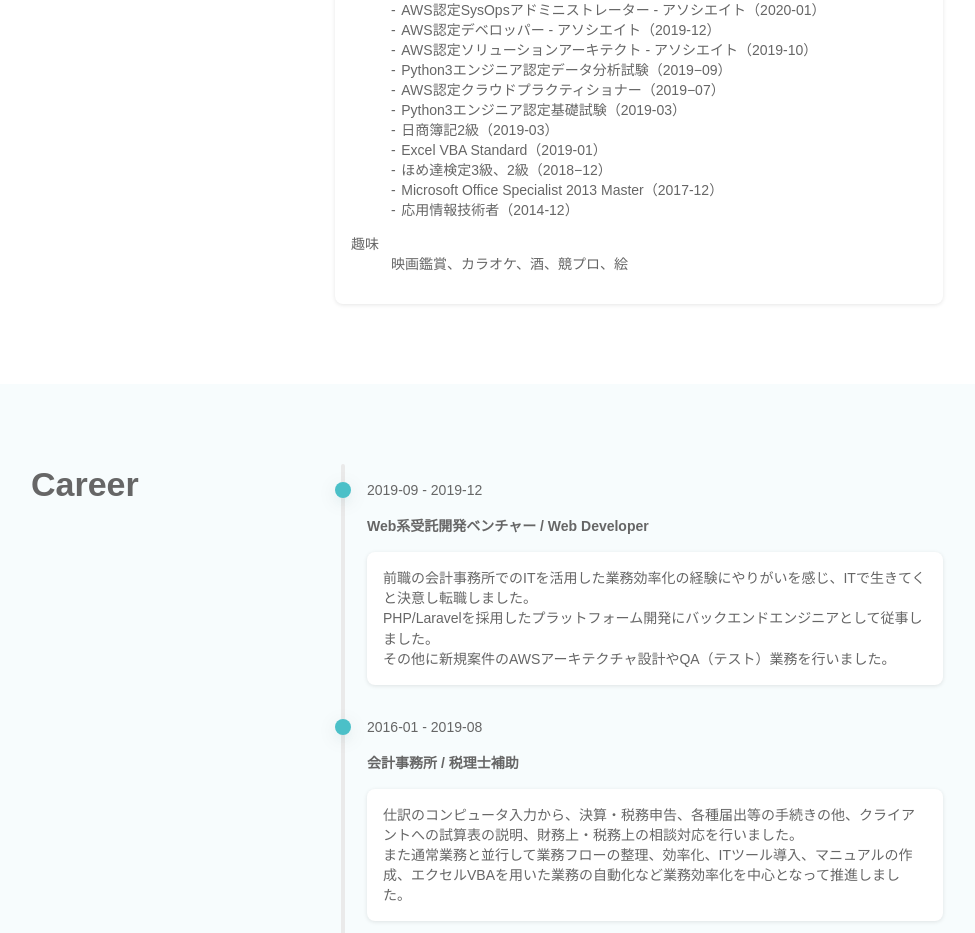
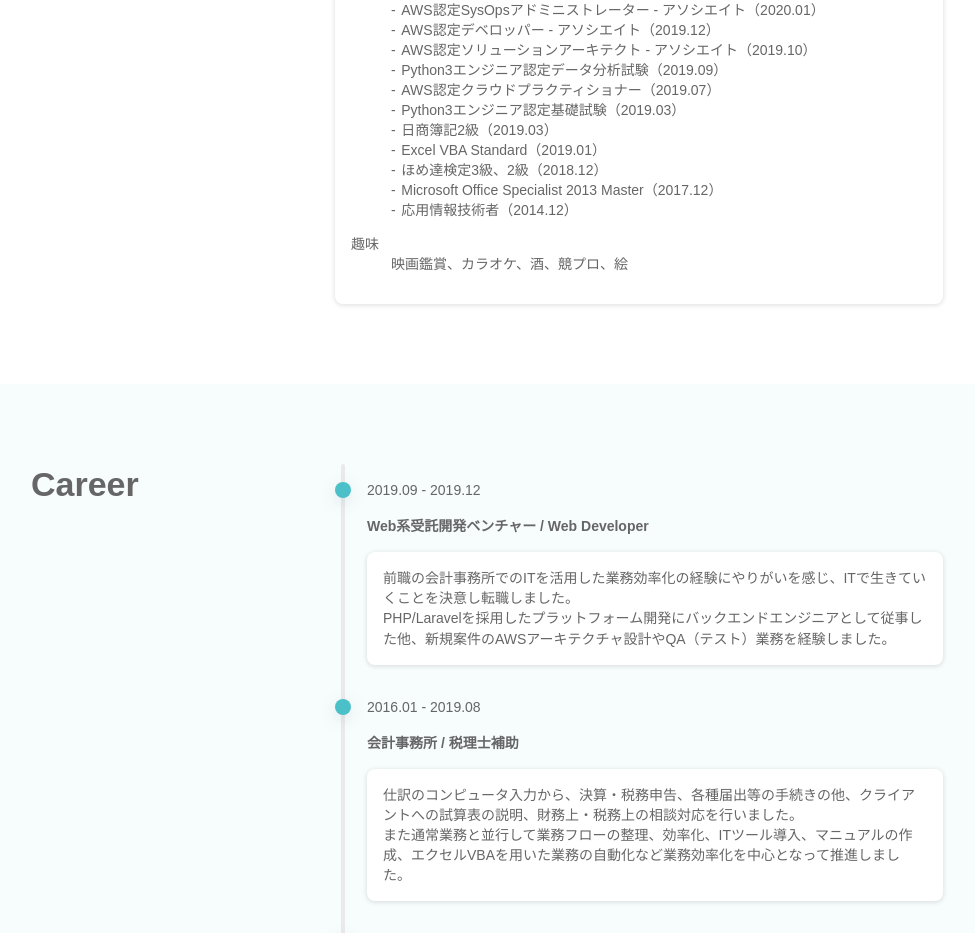
Before and after one commit to hideyuk1-jp/hideyuk1.dev, a Next.js app: page / in a window 1280 px wide. Shown: the part 1060-1993 px from the top of the page, without its empty margins (153-1128 px from the left). Built offline with nearby package versions, Linux system fonts and the light colour scheme; a web font is replaced by a local one.

Commit message:
fix: profile

```diff
--- a/src/components/Profile.tsx
+++ b/src/components/Profile.tsx
@@ -31,7 +31,7 @@ const useStyles = makeStyles((theme: Theme) =>
       marginTop: theme.spacing(2),
       padding: `0 ${theme.spacing(2)}px ${theme.spacing(2)}px`,
       borderRadius: theme.spacing(1),
-      boxShadow: '0 1px 4px 0 rgba(0, 0, 0, 0.1)',
+      boxShadow: '0 1px 4px 1px rgba(0, 0, 0, 0.1)',
       '& > .header': {
         display: 'inline-block',
         color: '#eaeaea',
@@ -108,7 +108,7 @@ const useStyles = makeStyles((theme: Theme) =>
       },
       '& .body': {
         background: theme.palette.background.paper,
-        boxShadow: '0 1px 4px 0 rgba(0, 0, 0, 0.1)',
+        boxShadow: '0 1px 4px 1px rgba(0, 0, 0, 0.1)',
         borderRadius: theme.spacing(1),
         padding: theme.spacing(2),
       },
@@ -184,17 +184,17 @@ const Profile: React.FunctionComponent = () => {
                   <dt>資格・認定</dt>
                   <dd>
                     <ul className="ul">
-                      <li>AWS認定SysOpsアドミニストレーター - アソシエイト（2020-01）</li>
-                      <li>AWS認定デベロッパー - アソシエイト（2019-12）</li>
-                      <li>AWS認定ソリューションアーキテクト - アソシエイト（2019-10）</li>
-                      <li>Python3エンジニア認定データ分析試験（2019−09）</li>
-                      <li>AWS認定クラウドプラクティショナー（2019−07）</li>
-                      <li>Python3エンジニア認定基礎試験（2019-03）</li>
-                      <li>日商簿記2級（2019-03）</li>
-                      <li>Excel VBA Standard（2019-01）</li>
-                      <li>ほめ達検定3級、2級（2018−12）</li>
-                      <li>Microsoft Office Specialist 2013 Master（2017-12）</li>
-                      <li>応用情報技術者（2014-12）</li>
+                      <li>AWS認定SysOpsアドミニストレーター - アソシエイト（2020.01）</li>
+                      <li>AWS認定デベロッパー - アソシエイト（2019.12）</li>
+                      <li>AWS認定ソリューションアーキテクト - アソシエイト（2019.10）</li>
+                      <li>Python3エンジニア認定データ分析試験（2019.09）</li>
+                      <li>AWS認定クラウドプラクティショナー（2019.07）</li>
+                      <li>Python3エンジニア認定基礎試験（2019.03）</li>
+                      <li>日商簿記2級（2019.03）</li>
+                      <li>Excel VBA Standard（2019.01）</li>
+                      <li>ほめ達検定3級、2級（2018.12）</li>
+                      <li>Microsoft Office Specialist 2013 Master（2017.12）</li>
+                      <li>応用情報技術者（2014.12）</li>
                     </ul>
                   </dd>
                 </dl>
@@ -218,22 +218,20 @@ const Profile: React.FunctionComponent = () => {
             <div className={classes.timeline}>
               <div className="entry">
                 <div className="header">
-                  <p className="during">2019-09 - 2019-12</p>
+                  <p className="during">2019.09 - 2019.12</p>
                   <p className="title">Web系受託開発ベンチャー / Web Developer</p>
                 </div>
                 <div className="body">
                   <p>
-                    前職の会計事務所でのITを活用した業務効率化の経験にやりがいを感じ、ITで生きてくと決意し転職しました。
+                    前職の会計事務所でのITを活用した業務効率化の経験にやりがいを感じ、ITで生きていくことを決意し転職しました。
                     <br />
-                    PHP/Laravelを採用したプラットフォーム開発にバックエンドエンジニアとして従事しました。
-                    <br />
-                    その他に新規案件のAWSアーキテクチャ設計やQA（テスト）業務を行いました。
+                    PHP/Laravelを採用したプラットフォーム開発にバックエンドエンジニアとして従事した他、新規案件のAWSアーキテクチャ設計やQA（テスト）業務を経験しました。
                   </p>
                 </div>
               </div>
               <div className="entry">
                 <div className="header">
-                  <p className="during">2016-01 - 2019-08</p>
+                  <p className="during">2016.01 - 2019.08</p>
                   <p className="title">会計事務所 / 税理士補助</p>
                 </div>
                 <div className="body">
@@ -246,12 +244,12 @@ const Profile: React.FunctionComponent = () => {
               </div>
               <div className="entry">
                 <div className="header">
-                  <p className="during">2012-09</p>
+                  <p className="during">2012.09</p>
                   <p className="title">大阪大学 情報システム工学科目 中退</p>
                 </div>
                 <div className="body">
                   <p>
-                    CSの基礎などを学びましたが、サークル活動や商売ばかりやっていたら卒業できませんでした。
+                    4年次まで進級しCSの基礎などを学びましたが、自身で立ち上げたサークルの活動や商売ばかりやっていたら卒業できませんでした。
                   </p>
                 </div>
               </div>
```
